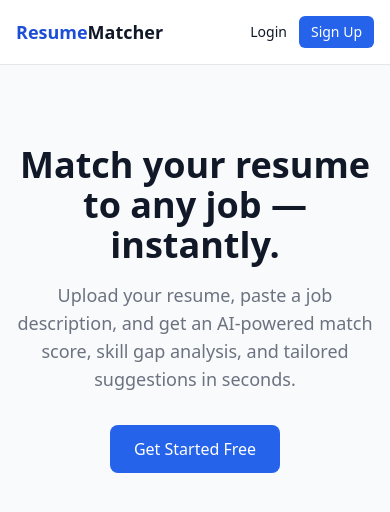
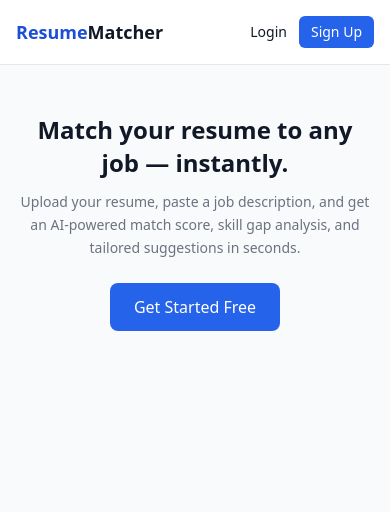
Before and after one commit to Mahendra-Karyam/ai_resume_jd_matcher, a React (Vite) app in the folder client/: page / in a window 390 px wide. Shown: the top 512 px of the page. Built offline with nearby package versions, Linux system fonts and the light colour scheme.

Commit message:
Updated Home.jsx

```diff
--- a/client/src/pages/Home.jsx
+++ b/client/src/pages/Home.jsx
@@ -5,11 +5,11 @@ import { useAuth } from "../context/AuthContext.jsx";
 export default function Home() {
   const { user } = useAuth();
   return (
-    <div className="max-w-3xl mx-auto text-center py-20 px-4">
-      <h1 className="text-4xl font-bold text-gray-900 mb-4">
+    <div className="max-w-3xl mx-auto text-center py-12 sm:py-20 px-4">
+      <h1 className="text-2xl sm:text-4xl font-bold text-gray-900 mb-3 sm:mb-4 leading-snug sm:leading-tight">
         Match your resume to any job — instantly.
       </h1>
-      <p className="text-gray-500 text-lg mb-8">
+      <p className="text-gray-500 text-sm sm:text-lg mb-6 sm:mb-8 leading-relaxed">
         Upload your resume, paste a job description, and get an AI-powered match score,
         skill gap analysis, and tailored suggestions in seconds.
       </p>
```
